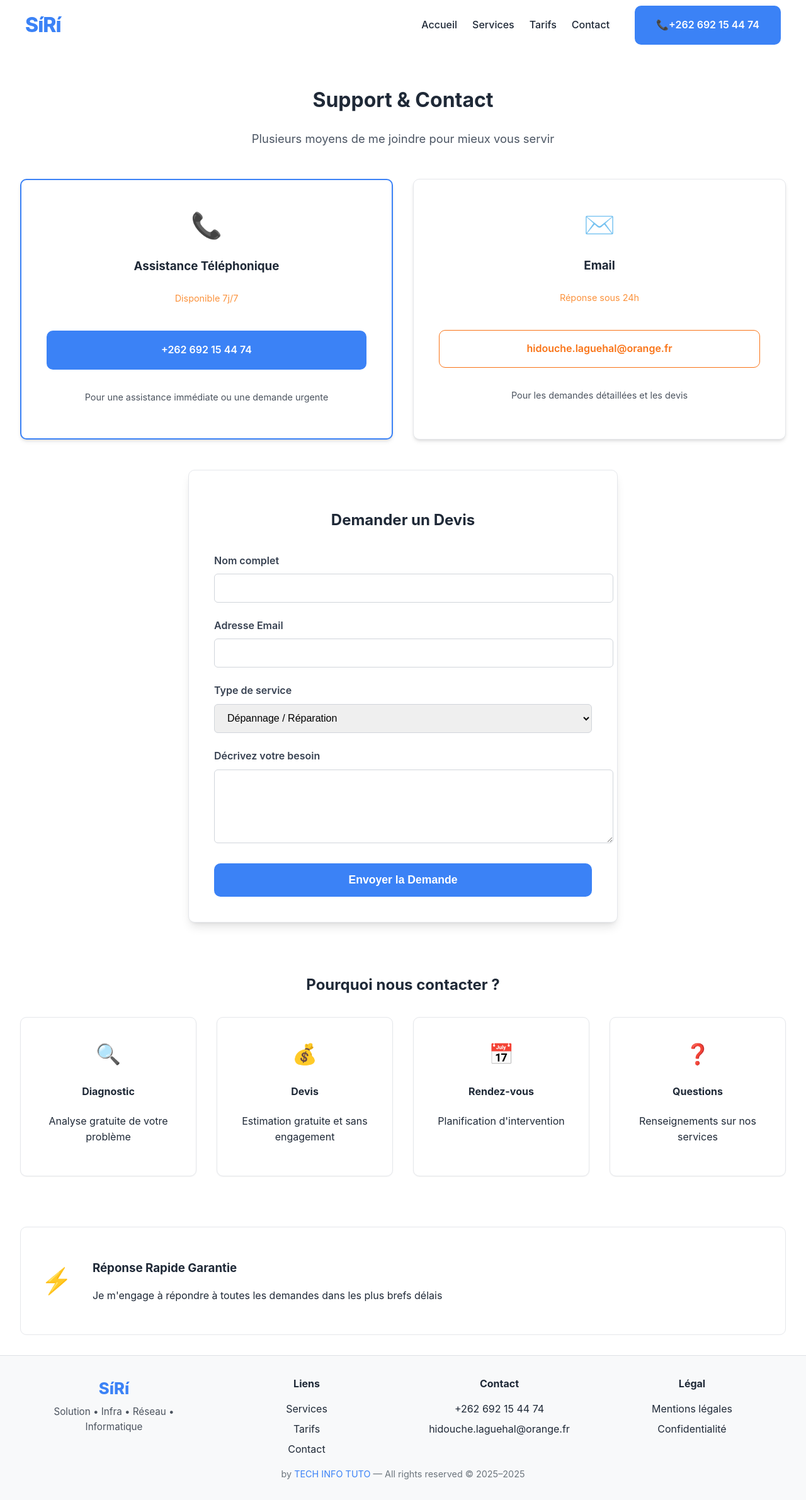
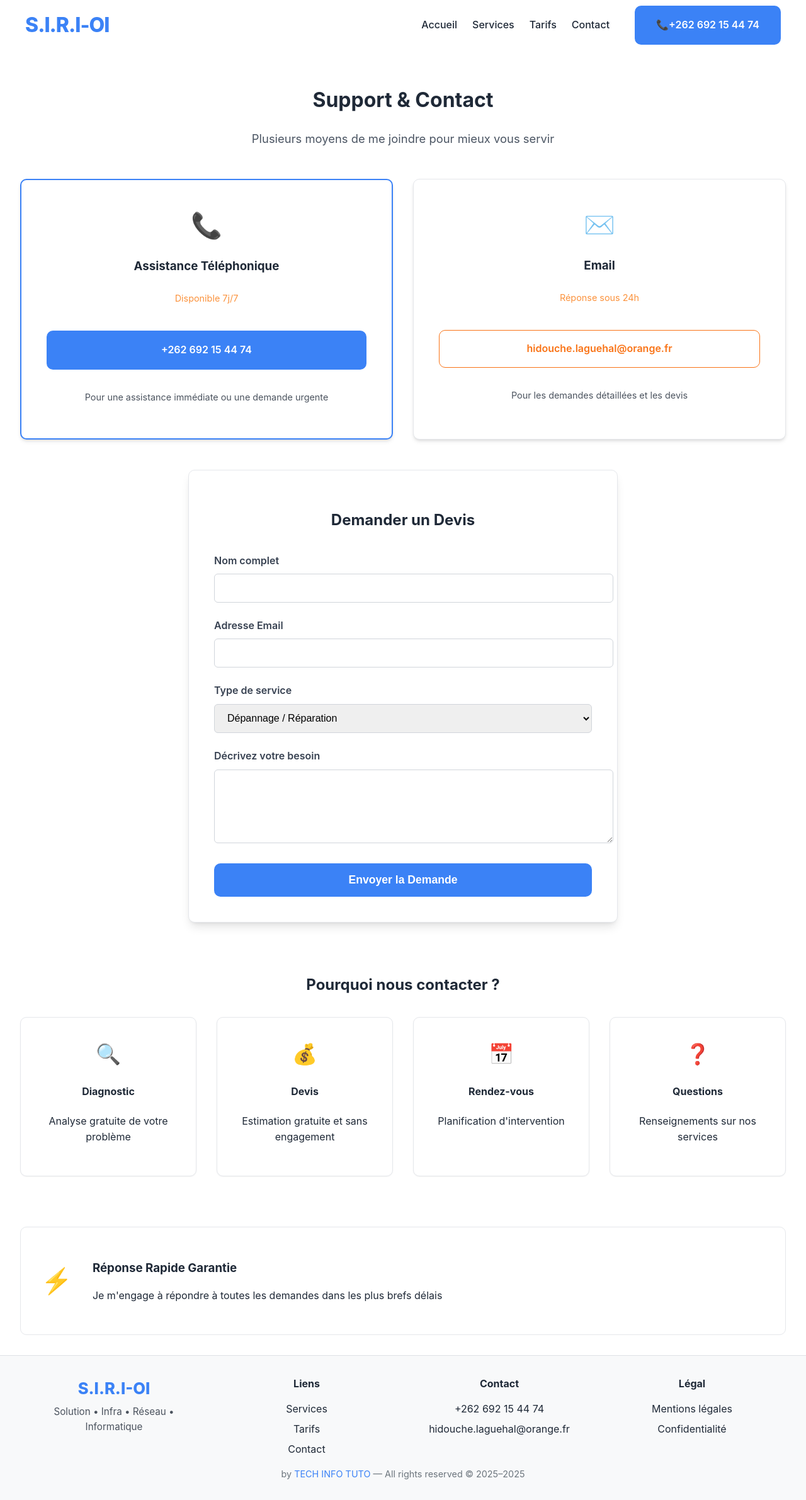
Before and after one commit to lagrainelagazelle-spec/siri-oi, a React (Create React App) app: page /support in a window 1280 px wide. Shown: the whole page at 63% size. Built offline with nearby package versions, Linux system fonts and the light colour scheme.

Commit message:
first commit

```diff
--- a/src/components/Layout/Footer/Footer.js
+++ b/src/components/Layout/Footer/Footer.js
@@ -6,7 +6,7 @@ function Footer() {
     <footer className="main-footer" role="contentinfo">
       <div className="footer-content">
         <div className="footer-section footer-brand" aria-label="Marque">
-          <h3 className="footer-logo">SíRí</h3>
+          <h3 className="footer-logo">S.I.R.I-OI</h3>
           <p className="footer-tagline">Solution • Infra • Réseau • Informatique</p>
         </div>
 
--- a/src/components/Layout/Header/Header.js
+++ b/src/components/Layout/Header/Header.js
@@ -35,7 +35,7 @@ function Header() {
       <header className={`main-header ${isScrolled ? 'scrolled' : ''}`}>
         <div className="header-content">
           <Link to="/" className="logo" onClick={() => setIsMenuOpen(false)}>
-            <span className="logo-text">SíRí</span>
+            <span className="logo-text">S.I.R.I-OI</span>
           </Link>
 
           <button
```
